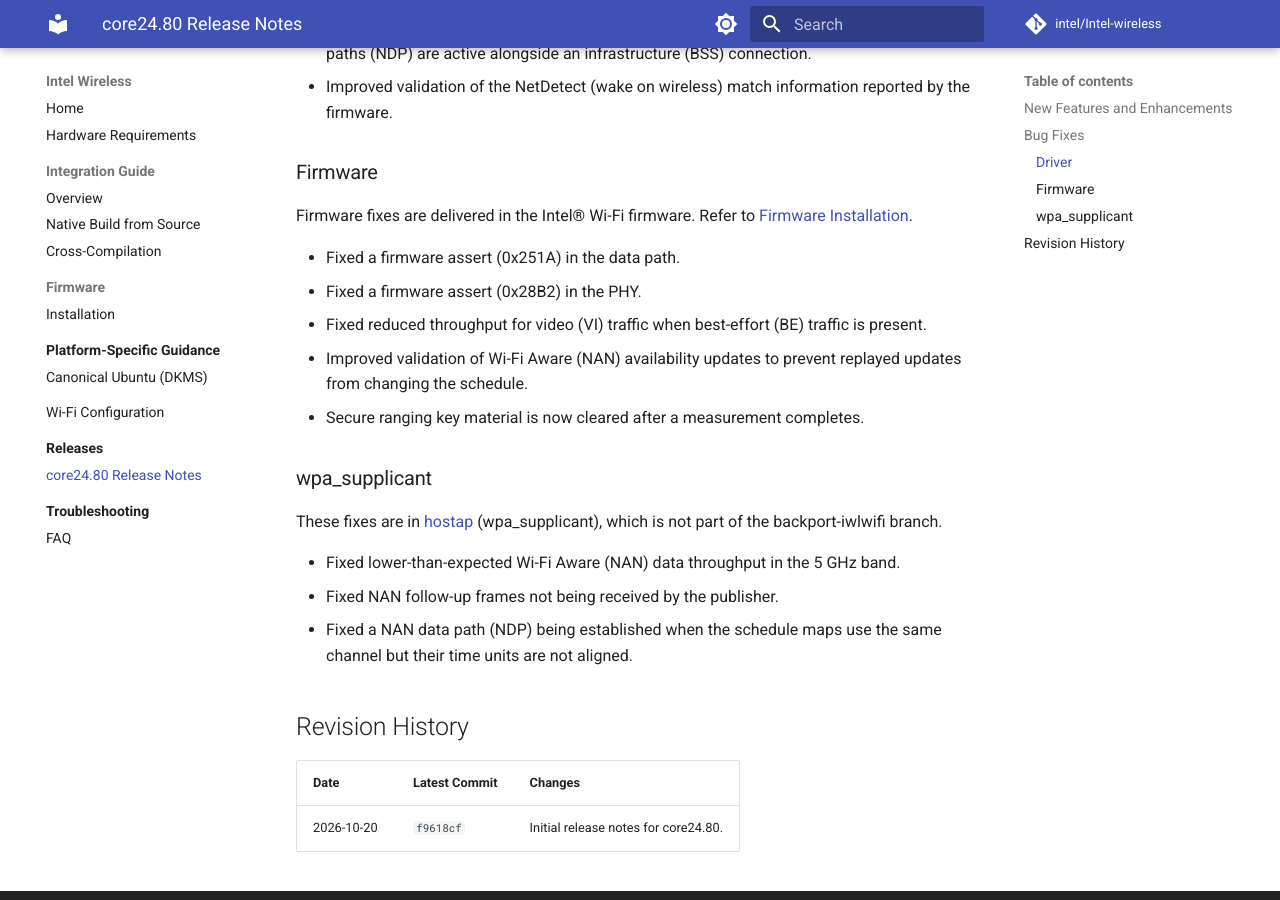
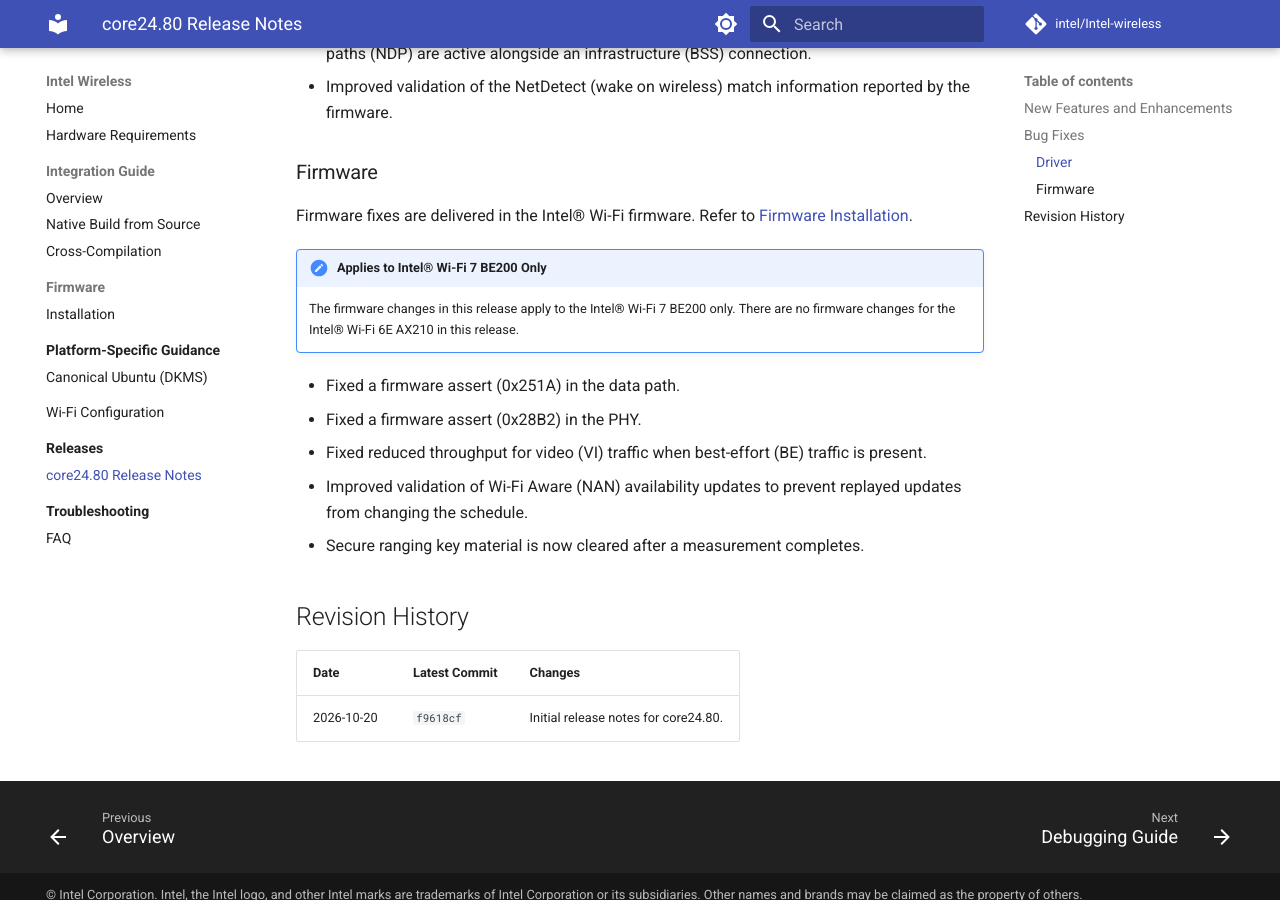
Before and after one commit to intel/Intel-wireless, an MkDocs documentation site: the page built from docs/releases/core24.80.md, in a window 1280 px wide and 900 px high, scrolled down 991 px. Built offline with MkDocs 1.6.1 and Material for MkDocs 9.7.7, drawn with Linux system fonts in a browser that asks for light colours; comment, search, counter and statistics services are not loaded.

Commit message:
docs: release notes review - BE200-only firmware note, drop wpa_supplicant
- Firmware section: note that the firmware changes apply to the
  Intel Wi-Fi 7 BE200 only, with no firmware changes for the AX210
- Remove the wpa_supplicant section; wpa_supplicant is not part of the
  Intel release

Co-authored-by: Copilot <223556219+Copilot@users.noreply.github.com>

```diff
--- a/docs/releases/core24.80.md
+++ b/docs/releases/core24.80.md
@@ -29,20 +29,15 @@ To get this release, refer to [Getting the Latest Release](index.md#getting-the-
 
 Firmware fixes are delivered in the Intel® Wi-Fi firmware. Refer to [Firmware Installation](../firmware/installation.md).
 
+!!! note "Applies to Intel® Wi-Fi 7 BE200 Only"
+    The firmware changes in this release apply to the Intel® Wi-Fi 7 BE200 only. There are no firmware changes for the Intel® Wi-Fi 6E AX210 in this release.
+
 - Fixed a firmware assert (0x251A) in the data path.
 - Fixed a firmware assert (0x28B2) in the PHY.
 - Fixed reduced throughput for video (VI) traffic when best-effort (BE) traffic is present.
 - Improved validation of Wi-Fi Aware (NAN) availability updates to prevent replayed updates from changing the schedule.
 - Secure ranging key material is now cleared after a measurement completes.
 
-### wpa_supplicant
-
-These fixes are in [hostap](https://w1.fi/cgit/hostap/) (wpa_supplicant), which is not part of the backport-iwlwifi branch.
-
-- Fixed lower-than-expected Wi-Fi Aware (NAN) data throughput in the 5 GHz band.
-- Fixed NAN follow-up frames not being received by the publisher.
-- Fixed a NAN data path (NDP) being established when the schedule maps use the same channel but their time units are not aligned.
-
 ## Revision History
 
 | Date | Latest Commit | Changes |
```
